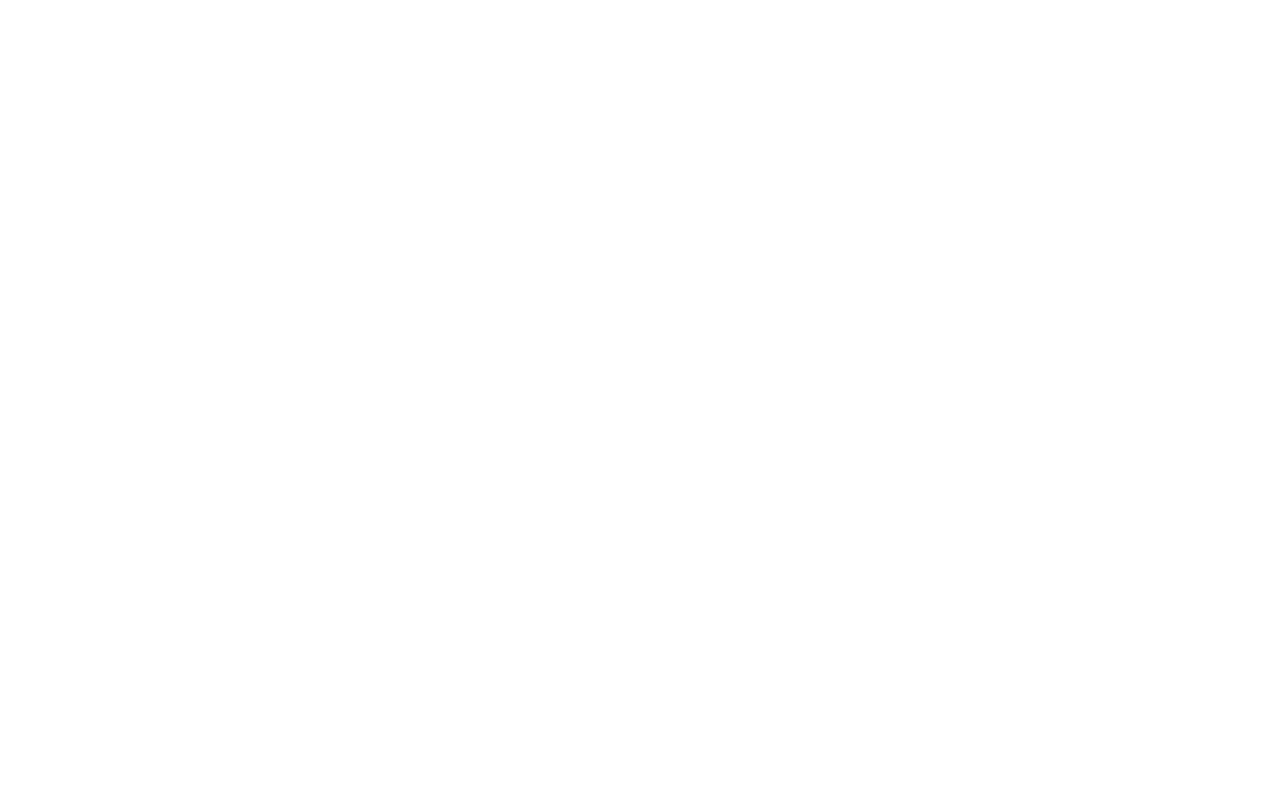
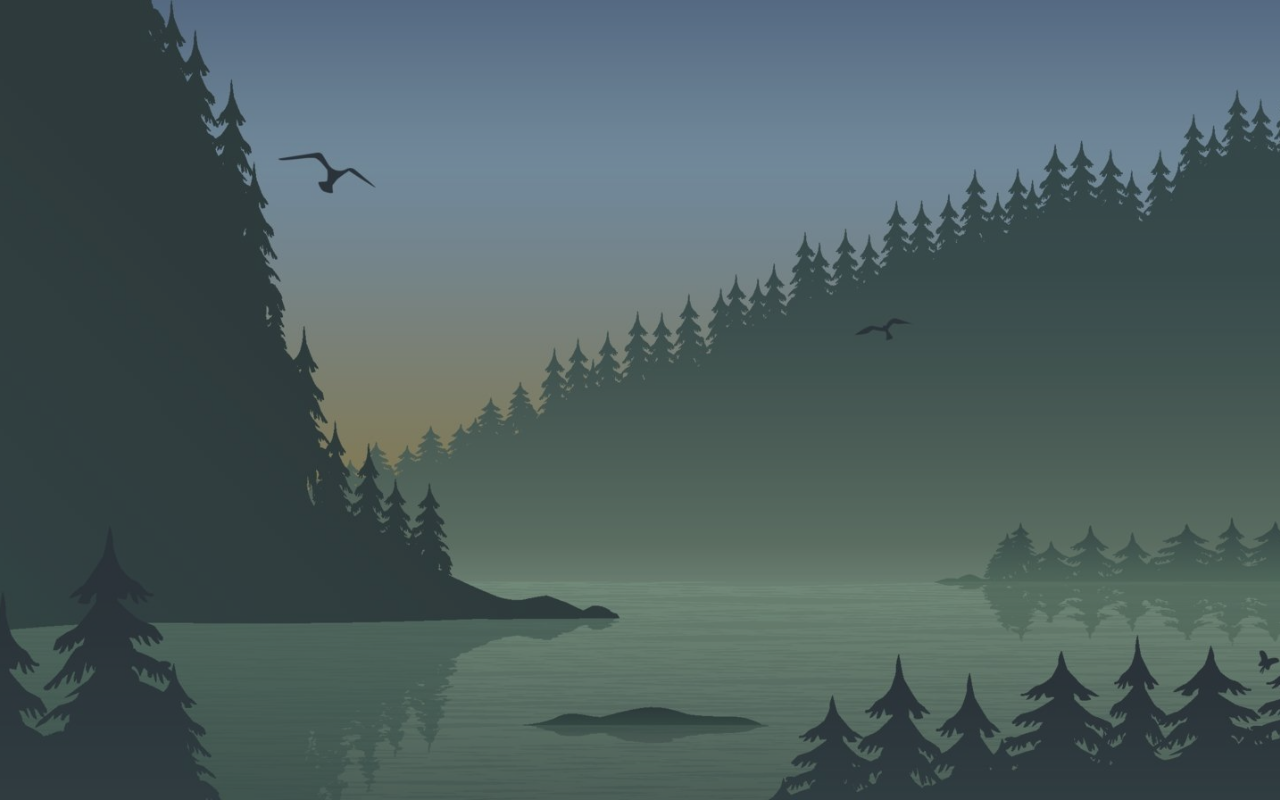
Before and after one commit to HansonGrace/ToDoListSpringboot, a React (Create React App) app in the folder task-manager-frontend/: page /dashboard in a window 1280 px wide. Before the commit this address had no page. Built offline with nearby package versions, Linux system fonts and the light colour scheme.

Commit message:
start dashboard page

```diff
--- a/task-manager-frontend/src/App.js
+++ b/task-manager-frontend/src/App.js
@@ -3,6 +3,8 @@
 import { BrowserRouter as Router, Routes, Route, Navigate } from 'react-router-dom';
 import Home from './pages/home/home';
 import Register from './pages/register/register';
+import Dashboard from './pages/dashboard/dashboard';
+
 
 function App() {
   return (
@@ -16,6 +18,9 @@
 
         {/* Register/Login Page */}
         <Route path="/register" element={<Register />} />
+
+        <Route path="/dashboard" element={<Dashboard />} />
+
       </Routes>
     </Router>
   );
--- a/task-manager-frontend/src/pages/dashboard/dashboard.css
+++ b/task-manager-frontend/src/pages/dashboard/dashboard.css
@@ -0,0 +1,27 @@
+.dashcontainer {
+    position: relative;
+    width: 100%;
+    height: 100vh;
+    overflow: hidden;
+    display: flex;
+    flex-direction: column;
+  }
+  .background-image {
+    position: absolute;
+    width: 100%;
+    height: 100%;
+    object-fit: cover;
+    z-index: 0;
+    opacity: 0.8;
+
+  }
+
+  .dark-overlay {
+    position: absolute;
+    top: 0;
+    left: 0;
+    width: 100%;
+    height: 100%;
+    background: rgba(0, 0, 0, 0.4);
+    z-index: 0;
+  }
--- a/task-manager-frontend/src/pages/dashboard/dashboard.jsx
+++ b/task-manager-frontend/src/pages/dashboard/dashboard.jsx
@@ -0,0 +1,19 @@
+import React from 'react';
+import { useNavigate } from 'react-router-dom';
+import './dashboard.css';
+import birdBackground from './birdgreen.jpg';
+
+function Dashboard() {
+
+      const navigate = useNavigate();
+
+       return (
+          <div className="dashcontainer">
+            <img src={birdBackground} alt="Bird Forest" className="background-image" />
+            <div className="dark-overlay"></div>
+            </div>
+       );
+
+}
+
+export default Dashboard;
```
Also changed, not shown: task-manager-frontend/src/pages/dashboard/birdgreen.jpg (added).
